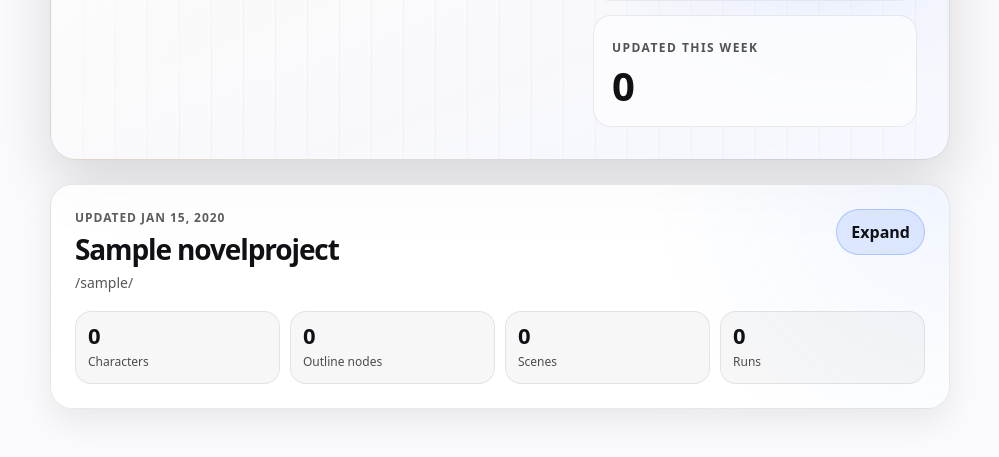
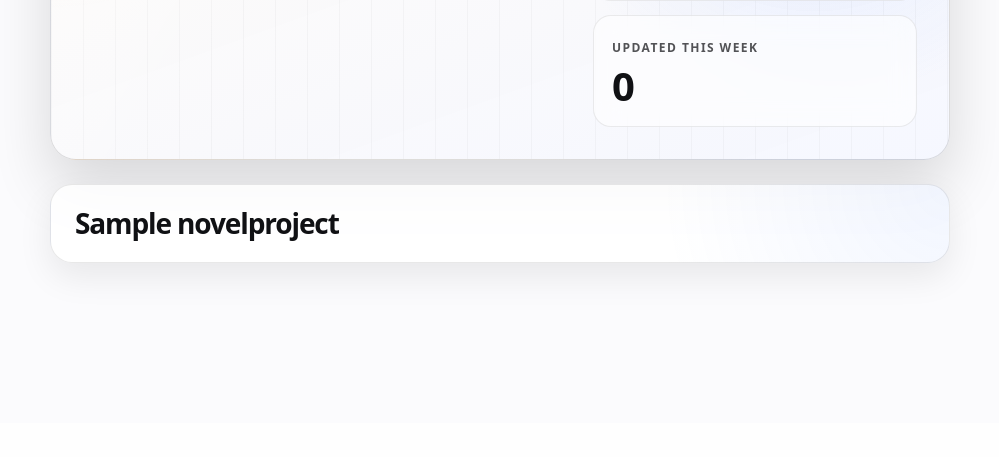
Before and after one commit to RimPeter/AI_Novel_Creator, a Django app: page /projects/ in a window 1280 px wide. Shown: the part 377-834 px from the top of the page, without its empty margins (140-1139 px from the left). After the commit the page ends 654 px from the top, so only its background shows below. Run offline with Django 5.2, Linux system fonts and the light colour scheme; a user stored in the database is signed in; tables that the repository leaves empty hold one stand-in row (values such as "Sample post"); data that the repository does not hold is empty; parts of the project's set-up code (start-up, migrations or seed data) failed here and were passed over.

Commit message:
Refine collapsed project card layout
Show only the project title when a project card is collapsed.
Prevent adjacent cards from stretching to the same expanded height in the projects grid.

```diff
--- a/main/static/main/styles.css
+++ b/main/static/main/styles.css
@@ -1434,6 +1434,7 @@ textarea.auto-grow {
   display: grid;
   grid-template-columns: repeat(auto-fit, minmax(290px, 1fr));
   gap: 18px;
+  align-items: start;
 }
 
 .project-card {
@@ -1532,6 +1533,21 @@ textarea.auto-grow {
   content: "Collapse";
 }
 
+.project-card:not([open]) .project-card-date,
+.project-card:not([open]) .project-card-slug,
+.project-card:not([open]) .project-card-open,
+.project-card:not([open]) .project-card-metrics {
+  display: none;
+}
+
+.project-card:not([open]) .project-card-summary-toggle {
+  gap: 0;
+}
+
+.project-card:not([open]) .project-card-head {
+  display: block;
+}
+
 .project-card-body {
   display: grid;
   gap: 18px;
```
